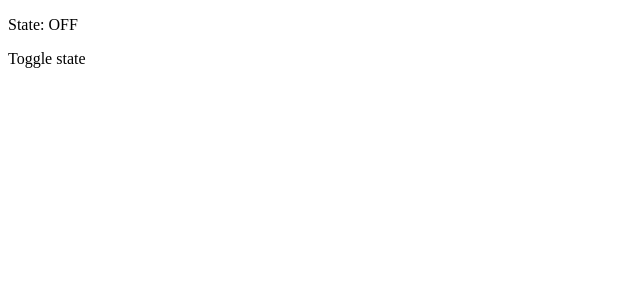
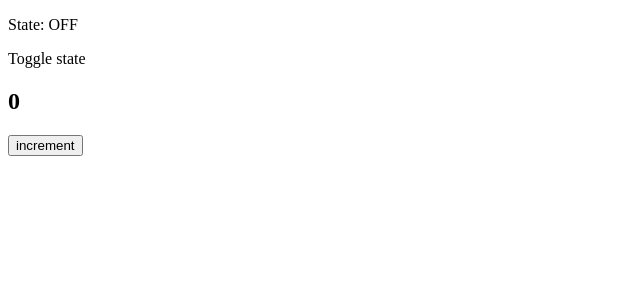
Before and after one commit to CodeCures/vue-challenge-answers, a Vue app: page / in a window 1280 px wide. Shown: the top 300 px of the page, without its empty margins (0-640 px from the left). Built offline with nearby package versions, Linux system fonts and the light colour scheme.

Commit message:
Add useLocalStorage challenge

```diff
--- /dev/null
+++ b/src/composable/localstorage.ts
@@ -0,0 +1,11 @@
+import { ref, watchEffect } from "vue";
+
+export function useLocalStorage<T>(key: string, initialValue: T){
+    const storedValue = localStorage.getItem(key)
+    const state = ref<T>(storedValue ? JSON.parse(storedValue) : initialValue);
+
+    watchEffect(() => localStorage.setItem(key, JSON.stringify(state.value)));
+
+
+    return state
+}
--- a/src/views/HomeView.vue
+++ b/src/views/HomeView.vue
@@ -1,7 +1,14 @@
 <script setup lang='ts'>
 import { useToggle } from '@/composable/toggle';
+import { useLocalStorage } from '@/composable/localstorage';
 
 const { state, toggle } = useToggle(false);
+
+const count = useLocalStorage('Counter', 0)
+
+function update() {
+  count.value++
+}
 
 </script>
 
@@ -10,4 +17,9 @@ const { state, toggle } = useToggle(false);
   <p @click="toggle">
     Toggle state
   </p>
+
+  <div>
+    <h2>{{ count }}</h2>
+    <button @click="update">increment</button>
+  </div>
 </template>
```
Also changed, not shown: src/components/LocalStorageComponent.vue (added, +16 -0 lines), 1 other file (tests, documents, lock files or other folders).
